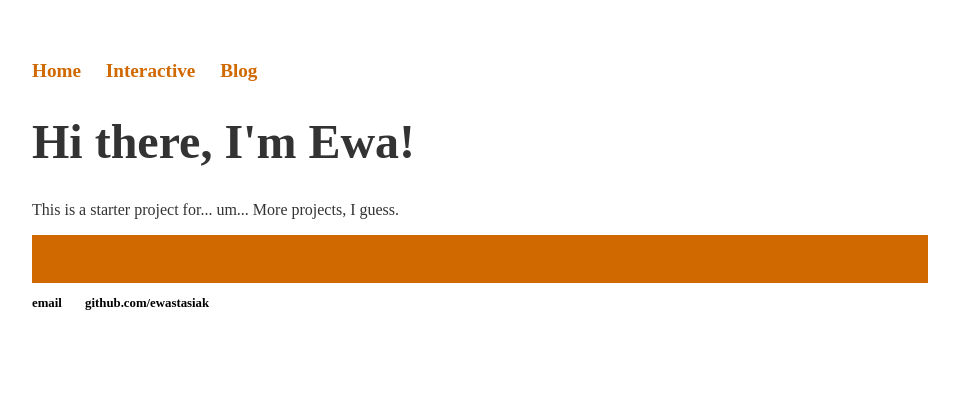
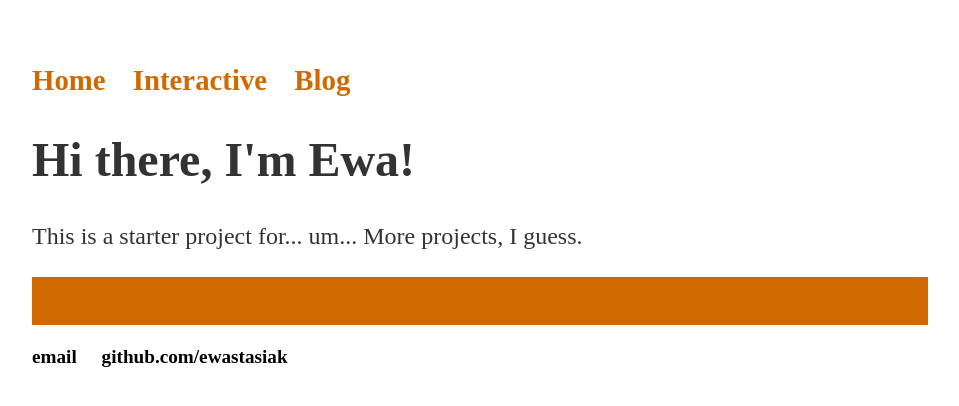
Before and after one commit to ewastasiak/Showcase, a Jekyll site: the page built from index.html, in a window 1280 px wide. Shown: the top 406 px of the page, without its empty margins (160-1119 px from the left). Built offline with Jekyll 4.4.1, drawn with Linux system fonts in a browser that asks for light colours.

Commit message:
Edit styles

```diff
--- a/css/main.css
+++ b/css/main.css
@@ -47,6 +47,12 @@ h3 {
     font-size: 2em;
 }
 
+p,
+ul {
+	font-size: 1.5em;
+	line-height: 1.4em;
+}
+
 footer {
     border-top: 48px solid #d06900;
     font-size: 0.8em;
@@ -60,7 +66,7 @@ border: 24px solid #7d97ad;
 img {
 	display: block;
 	padding: 0;
-	margin: 10px auto;
+	margin: 2em auto 3em;
 	width: 600px;
 	max-width:100%;
 	max-height:100%;
```
